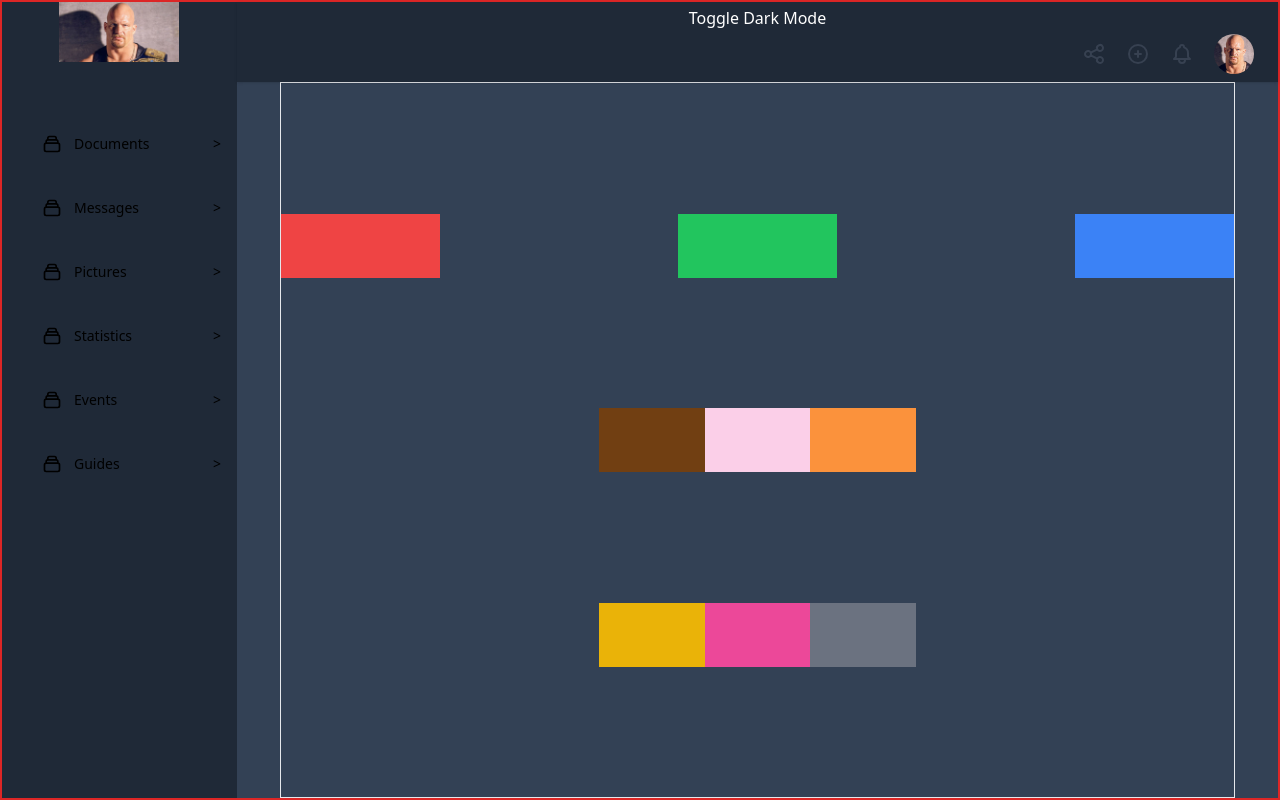
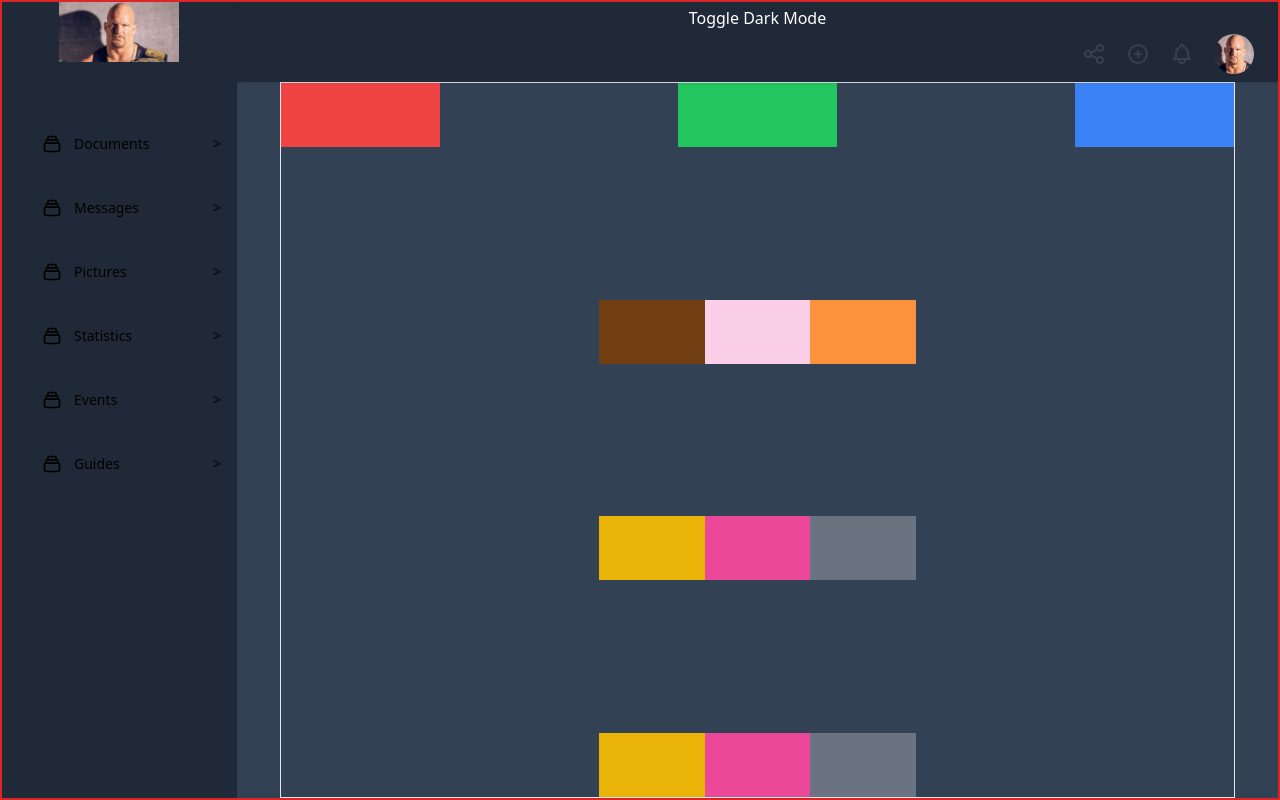
Before and after one commit to paleaura01/cosmosexpresssvelteold, a SvelteKit app: page / in a window 1280 px wide. Built offline with nearby package versions, Linux system fonts and the light colour scheme; what tailwindcss-dark-mode would draw is missing.

Commit message:
Added dark mode to context

```diff
--- a/src/routes/+page.svelte
+++ b/src/routes/+page.svelte
@@ -27,7 +27,7 @@
       >
         <div class="w-11/12 flex h-full text-white flex-col">
           <div
-            class="h-full flex flex-col items-center w-full justify-evenly border"
+            class="h-full flex flex-col items-center w-full justify-between border"
           >
             <div class="dark:text-white w-1/3 flex justify-between w-full">
               <div class="bg-red-500 h-16 w-1/6" />
@@ -44,6 +44,11 @@
               <div class="bg-pink-500 h-16 flex-grow" />
               <div class="bg-gray-500 h-16 flex-grow" />
             </div>
+            <div class="dark:text-white w-1/3 flex">
+              <div class="bg-yellow-500 h-16 flex-grow" />
+              <div class="bg-pink-500 h-16 flex-grow" />
+              <div class="bg-gray-500 h-16 flex-grow" />
+            </div>
           </div>
         </div>
       </div>
```
